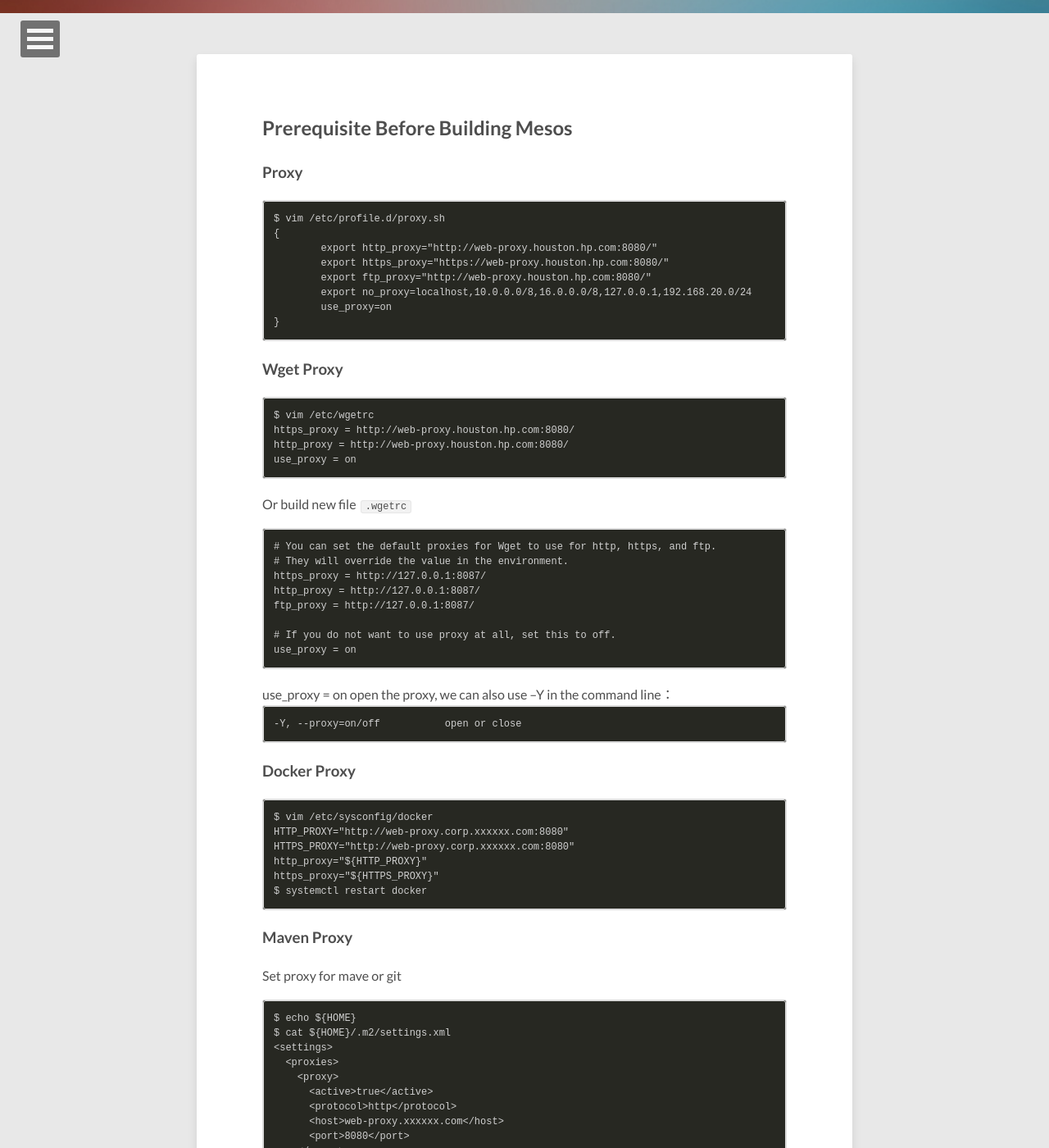
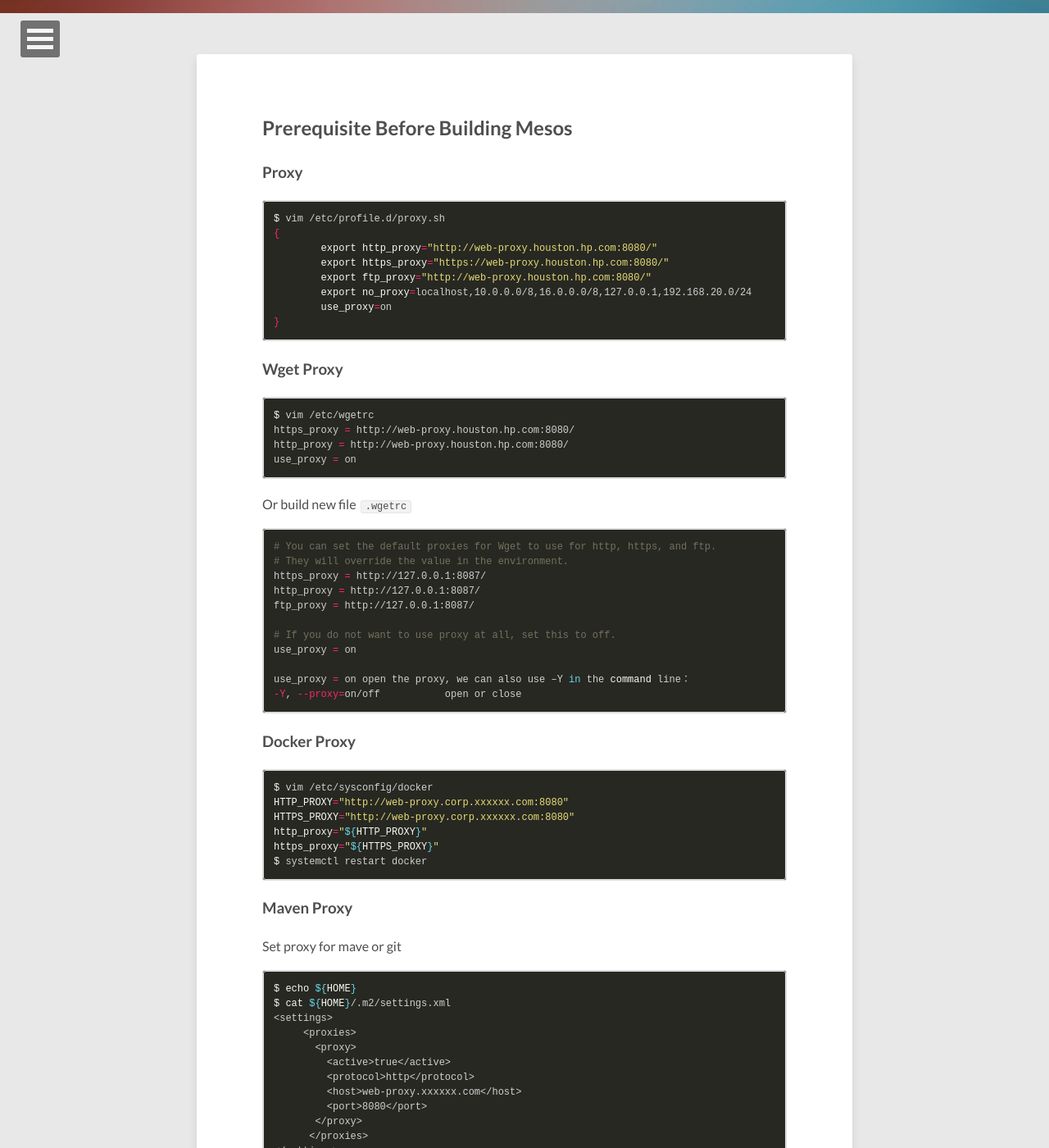
Before and after one commit to zhe-sun/zhe-sun.github.io, a Jekyll site: the page built from _posts/2016-04-17-Configure_and_Install_Mesos.md, in a window 1280 px wide and 1400 px high, scrolled down 384 px. Shown: the whole window at 82% size. Built offline with Jekyll 4.4.1, drawn with Linux system fonts in a browser that asks for light colours; nearby versions of some CDN libraries; comment, search, counter and statistics services are not loaded; some of the changed text lies outside the part shown.

Commit message:
add *.md

````diff
--- a/_posts/2016-04-17-Configure_and_Install_Mesos.md
+++ b/_posts/2016-04-17-Configure_and_Install_Mesos.md
@@ -14,132 +14,148 @@ image:
 
 ### Proxy ###
 
-	$ vim /etc/profile.d/proxy.sh
-	{
-		export http_proxy="http://web-proxy.houston.hp.com:8080/"
-		export https_proxy="https://web-proxy.houston.hp.com:8080/"
-		export ftp_proxy="http://web-proxy.houston.hp.com:8080/"
-		export no_proxy=localhost,10.0.0.0/8,16.0.0.0/8,127.0.0.1,192.168.20.0/24
-		use_proxy=on
-	}
-
+```bash
+$ vim /etc/profile.d/proxy.sh
+{
+	export http_proxy="http://web-proxy.houston.hp.com:8080/"
+	export https_proxy="https://web-proxy.houston.hp.com:8080/"
+	export ftp_proxy="http://web-proxy.houston.hp.com:8080/"
+	export no_proxy=localhost,10.0.0.0/8,16.0.0.0/8,127.0.0.1,192.168.20.0/24
+	use_proxy=on
+}
+```
 
 ### Wget Proxy ###
 
-	$ vim /etc/wgetrc
-	https_proxy = http://web-proxy.houston.hp.com:8080/
-	http_proxy = http://web-proxy.houston.hp.com:8080/
-	use_proxy = on
+```bash
+$ vim /etc/wgetrc
+https_proxy = http://web-proxy.houston.hp.com:8080/
+http_proxy = http://web-proxy.houston.hp.com:8080/
+use_proxy = on
+```
 
 Or build new file `.wgetrc`
 
-	# You can set the default proxies for Wget to use for http, https, and ftp.
-	# They will override the value in the environment.
-	https_proxy = http://127.0.0.1:8087/
-	http_proxy = http://127.0.0.1:8087/
-	ftp_proxy = http://127.0.0.1:8087/
+```bash
+# You can set the default proxies for Wget to use for http, https, and ftp.
+# They will override the value in the environment.
+https_proxy = http://127.0.0.1:8087/
+http_proxy = http://127.0.0.1:8087/
+ftp_proxy = http://127.0.0.1:8087/
 
-	# If you do not want to use proxy at all, set this to off.
-	use_proxy = on
+# If you do not want to use proxy at all, set this to off.
+use_proxy = on
 
- 	use_proxy = on open the proxy, we can also use –Y in the command line：
-	-Y, --proxy=on/off           open or close
-
-
+use_proxy = on open the proxy, we can also use –Y in the command line：
+-Y, --proxy=on/off           open or close
+```
 
 ### Docker Proxy ###
 
-	$ vim /etc/sysconfig/docker
-	HTTP_PROXY="http://web-proxy.corp.xxxxxx.com:8080"
-	HTTPS_PROXY="http://web-proxy.corp.xxxxxx.com:8080"
-	http_proxy="${HTTP_PROXY}"
-	https_proxy="${HTTPS_PROXY}"
-	$ systemctl restart docker
+```bash
+$ vim /etc/sysconfig/docker
+HTTP_PROXY="http://web-proxy.corp.xxxxxx.com:8080"
+HTTPS_PROXY="http://web-proxy.corp.xxxxxx.com:8080"
+http_proxy="${HTTP_PROXY}"
+https_proxy="${HTTPS_PROXY}"
+$ systemctl restart docker
+```
 
 ### Maven Proxy ###
 
 Set proxy for mave or git
 
-	$ echo ${HOME}
-	$ cat ${HOME}/.m2/settings.xml
-	<settings>
-      <proxies>
-        <proxy>
-          <active>true</active>
-          <protocol>http</protocol>
-          <host>web-proxy.xxxxxx.com</host>
-          <port>8080</port>
-        </proxy>
-       </proxies>
-	</settings>
-
+```bash
+$ echo ${HOME}
+$ cat ${HOME}/.m2/settings.xml
+<settings>
+     <proxies>
+       <proxy>
+         <active>true</active>
+         <protocol>http</protocol>
+         <host>web-proxy.xxxxxx.com</host>
+         <port>8080</port>
+       </proxy>
+      </proxies>
+</settings>
+```
 
 ### Git Proxy ###
 
-Install socat .e.g. on SUSE
+Install `socat` .e.g. on SUSE
 
-	$ zypper in socat
+```bash
+$ zypper in socat
+```
 
 Download this file:
 
-	#!/bin/sh
-	# Use socat to proxy git through an HTTP CONNECT firewall.
-	# Useful if you are trying to clone git:// from inside a company.
-	# Requires that the proxy allows CONNECT to port 9418.
-	#
-	# Save this file as gitproxy somewhere in your path (e.g., ~/bin) and then run
-	#   chmod +x gitproxy
-	#   git config --global core.gitproxy gitproxy
-	#
-	# More details at http://tinyurl.com/8xvpny
+```
+#!/bin/sh
+# Use socat to proxy git through an HTTP CONNECT firewall.
+# Useful if you are trying to clone git:// from inside a company.
+# Requires that the proxy allows CONNECT to port 9418.
+#
+# Save this file as gitproxy somewhere in your path (e.g., ~/bin) and then run
+#   chmod +x gitproxy
+#   git config --global core.gitproxy gitproxy
+#
+# More details at http://tinyurl.com/8xvpny
+	# Configuration. Common proxy ports are 3128, 8123, 8000.
+_proxy=proxy.yourcompany.com
+_proxyport=3128
 
-	# Configuration. Common proxy ports are 3128, 8123, 8000.
-	_proxy=proxy.yourcompany.com
-	_proxyport=3128
+exec socat STDIO PROXY:$_proxy:$1:$2,proxyport=$_proxyport
 
-	exec socat STDIO PROXY:$_proxy:$1:$2,proxyport=$_proxyport
-
-	rename its name as gitproxy, and modify _proxy and _proxyport.
-	Copy it into your PATH, e.g. /usr/bin.
-	Than
-	# chmod +x gitproxy
-	# git config --global core.gitproxy gitproxy
+rename its name as gitproxy, and modify _proxy and _proxyport.
+Copy it into your PATH, e.g. /usr/bin.
+Than
+# chmod +x gitproxy
+# git config --global core.gitproxy gitproxy
+```
 
 Or execute the command in cmd-line:
 
-	git config --globall http_proxy=http://xxx-xxx.com:8080/
-	git config --globall https_proxy=https://xxx-xxx.com:8080/
-
+```bash
+git config --globall http_proxy=http://xxx-xxx.com:8080/
+git config --globall https_proxy=https://xxx-xxx.com:8080/
+```
 
 Add docker.repo for yum
 
-	$ vim /etc/yum.repos.d/docker.repo
-	[dockerrepo]
-	name=Docker Repository
-	baseurl=https://yum.dockerproject.org/repo/main/centos/7/
-	proxy=https://web-proxy.houston.hp.com:8080/
-	enabled=1
-	gpgcheck=1
-	gpgkey=https://yum.dockerproject.org/gpg
-
+```bash
+$ vim /etc/yum.repos.d/docker.repo
+[dockerrepo]
+name=Docker Repository
+baseurl=https://yum.dockerproject.org/repo/main/centos/7/
+proxy=https://web-proxy.houston.hp.com:8080/
+enabled=1
+gpgcheck=1
+gpgkey=https://yum.dockerproject.org/gpg
+```
 
 ### Selinux ###
 
 Selinux disabled or permissive.
 
-	$ setenforce 0
+```bash
+$ setenforce 0
+```
 Or
 
-	$ vim /etc/selinux/config
-	SELINUX=disabled
-
+```bash
+$ vim /etc/selinux/config
+SELINUX=disabled
+```
 
 ### SSH ###
 
-	$mkdir ~/.ssh
-	$cd ~/.ssh
-	$ssh-keygen
-	$cat id_rsa.pub > authorized_keys
+```bash
+$mkdir ~/.ssh
+$cd ~/.ssh
+$ssh-keygen
+$cat id_rsa.pub > authorized_keys
+```
 
 Then copy `authorized_keys` to other nodes of the cluster.
 
@@ -147,94 +163,119 @@ Then copy `authorized_keys` to other nodes of the cluster.
 
 ### Env Of Mesos ###
 
-	# ls /usr/local/etc/mesos
-	Mesos-deploy-env.sh.template, mesos-master-env.sh.template, mesos-slave-env.sh.template.
-	We need to build the masters and slaves file, and copy mesos-deploy-env.sh, mesos-master-env.sh, mesos-slave-env.sh
+```bash
+# ls /usr/local/etc/mesos
+Mesos-deploy-env.sh.template, mesos-master-env.sh.template, mesos-slave-env.sh.template.
+We need to build the masters and slaves file, and copy mesos-deploy-env.sh, mesos-master-env.sh, mesos-slave-env.sh
+```
 
-1. In masters and slaves
+1.In `masters` and `slaves`, if they non-existent, **Build**.
+
+```bash
 Masters: the name or IP of master
 Slaves: the name or IP of slaves.
+```
 
-2.	Mesos-master-env.sh
+2.`Mesos-master-env.sh`
 About the configuration of master env.
 
-		export MESOS_log_dir=/var/log/mesos “log into”
-		export MESOS_work_dir=/var/lib/mesos “metadata into”
+```bash
+export MESOS_log_dir=/var/log/mesos “log into”
+export MESOS_work_dir=/var/lib/mesos “metadata into”
+```
 
-3.	Mesos-slave-env.sh
+3.`Mesos-slave-env.sh`
 About the configuration of slave env.
 
-		export MESOS_master=IP:5050
-		export MESOS_log_dir=/var/log/mesos “log into”
-		export MESOS_work_dir=/var/run/mesos “for frameworks, default /tmp/mesos”
-		export MESOS_containerizers=docker,mesos
+```bash
+export MESOS_master=IP:5050
+export MESOS_log_dir=/var/log/mesos “log into”
+export MESOS_work_dir=/var/run/mesos “for frameworks, default /tmp/mesos”
+export MESOS_containerizers=docker,mesos
+```
 
-4.	Mesos-deploy.sh
+4.`Mesos-deploy.sh`
 Change nothing. Copy from the template.
 
-		Start the cluster
-		/usr/local/sbin there are some scripts. The mean as the name of the files.
-		Mesos-start-cluster.sh “start all of the cluster”
+```bash
+Start the cluster
+/usr/local/sbin there are some scripts. The mean as the name of the files.
+Mesos-start-cluster.sh “start all of the cluster”
+```
 
 ### HA ###
 
-Mesos-master-env.sh
+In `mesos-master-env.sh`
 
-		export MESOS_log_dir=/var/log/mesos “log into”
-		export MESOS_work_dir=/var/lib/mesos “metadata into”
-		export MESOS_zk=zk://IP_1:2181,IP_2:2181,IP_3:2181/mesos
-		export MESOS_quorum=2
+```bash
+export MESOS_log_dir=/var/log/mesos “log into”
+export MESOS_work_dir=/var/lib/mesos “metadata into”
+export MESOS_zk=zk://IP_1:2181,IP_2:2181,IP_3:2181/mesos
+export MESOS_quorum=2
+```
 
-mesos-agent-env.sh or mesos-slave-env.sh
+In `mesos-agent-env.sh` or `mesos-slave-env.sh`
 
-		export MESOS_master=zk://master_ip:2181/mesos
+```bash
+export MESOS_master=zk://master_ip:2181/mesos
+```
 
 ### Marathon ###
 
 Add
 
-	Export MESOS_NATIVE_JAVA_LIBRARY=/usr/local/mesos/lib/libmesos.so
-	Export MESOS_NATIVE_LIBRARY=/usr/local/mesos/lib/libmesos.so
+```bash
+Export MESOS_NATIVE_JAVA_LIBRARY=/usr/local/mesos/lib/libmesos.so
+Export MESOS_NATIVE_LIBRARY=/usr/local/mesos/lib/libmesos.so
+```
 
-Into /usr/local/marathon/bin/start (line2~line5)
+Into `/usr/local/marathon/bin/start` (line2~line5)
 
 **Execute:**
 
-	./bin/start –master zk://master_IP:2181/mesos –zk zk://master_ip:2181/marathon
+```bash
+./bin/start –master zk://master_IP:2181/mesos –zk zk://master_ip:2181/marathon
+```
 
-Int the browser: master_ip:8080
+Int the browser: **master_ip:8080**
 
 **Or**
 
-	Bin/start –master master_ip:5050 –zk zk://master_ip:2181/marathon
+```bash
+bin/start –master master_ip:5050 –zk zk://master_ip:2181/marathon
+```
 
 ### Zookeeper ###
 
-	$cd zookeepr/conf
-	$cp zoo_sample.cfg > zoo.cfg
-	#server.1=server_IP:2333:3222
-	#server.2=server_IP:2333:3222
-	$cd zookeepr && mkdir data && echo 1 > ./data/myid
-	Start zookpeer
-	./zookeeper/bin/zkServer.sh start
+```bash
+$cd zookeepr/conf
+$cp zoo_sample.cfg > zoo.cfg
+#server.1=server_IP:2333:3222
+#server.2=server_IP:2333:3222
+$cd zookeepr && mkdir data && echo 1 > ./data/myid
+Start zookpeer
+./zookeeper/bin/zkServer.sh start
+```
 
 ### Slave on docker ###
 
-	$vim nginx.json
-	{
-	  "id":"nginx",
-	  "cpus":0.1,
-	  "mem":10,
-	  "instances": 1,
-	  "constraints":[["hostname", "UNIQUE",""]],
-	  "container": {
-	    "type":"DOCKER",
-	    "docker": {
-	    "image": "nginx",
-	    "network": "BRIDGE",
-	    "portMappings": [
-	        {"containerPort": 80,"hostPort": 0,"servicePort": 0, "protocol":"tcp" }
-	      ]
-	    }
-	  }
-	}
+```json
+$vim nginx.json
+{
+  "id":"nginx",
+  "cpus":0.1,
+  "mem":10,
+  "instances": 1,
+  "constraints":[["hostname", "UNIQUE",""]],
+  "container": {
+    "type":"DOCKER",
+    "docker": {
+    "image": "nginx",
+    "network": "BRIDGE",
+    "portMappings": [
+        {"containerPort": 80,"hostPort": 0,"servicePort": 0, "protocol":"tcp" }
+      ]
+    }
+  }
+}
+```
````
